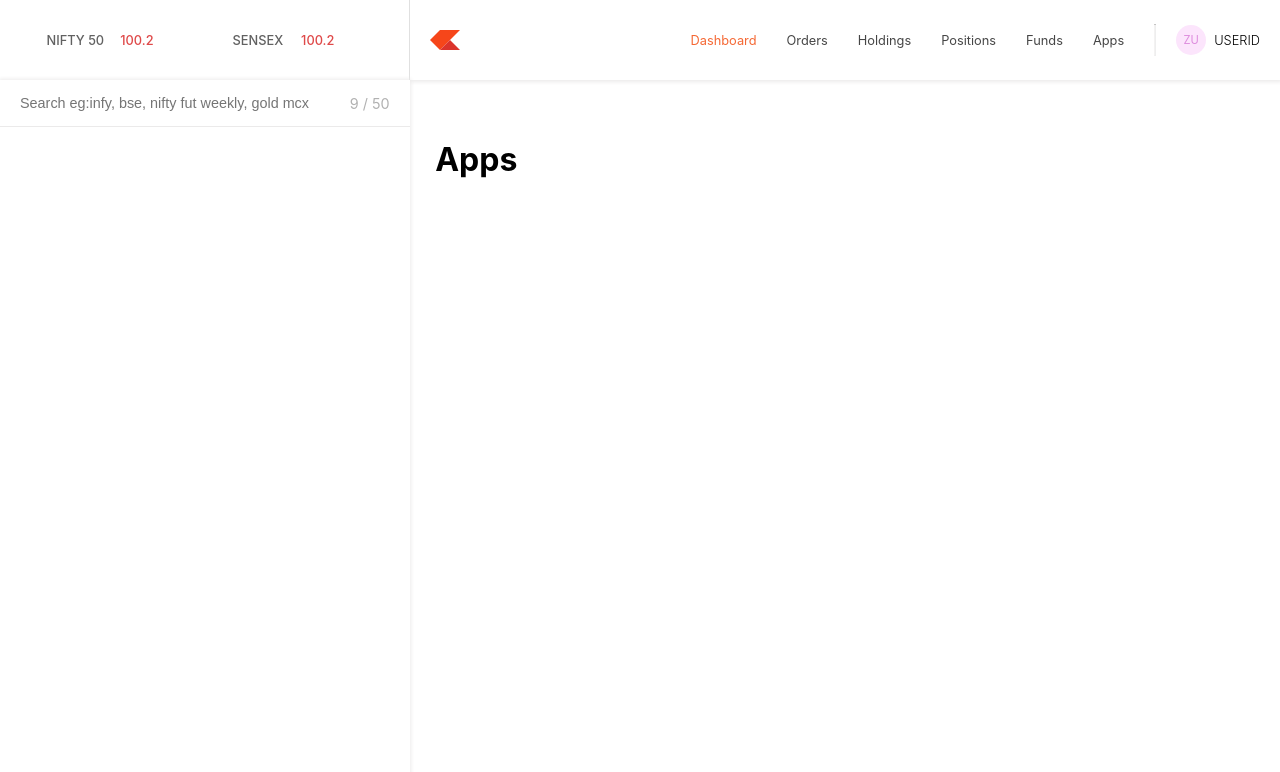
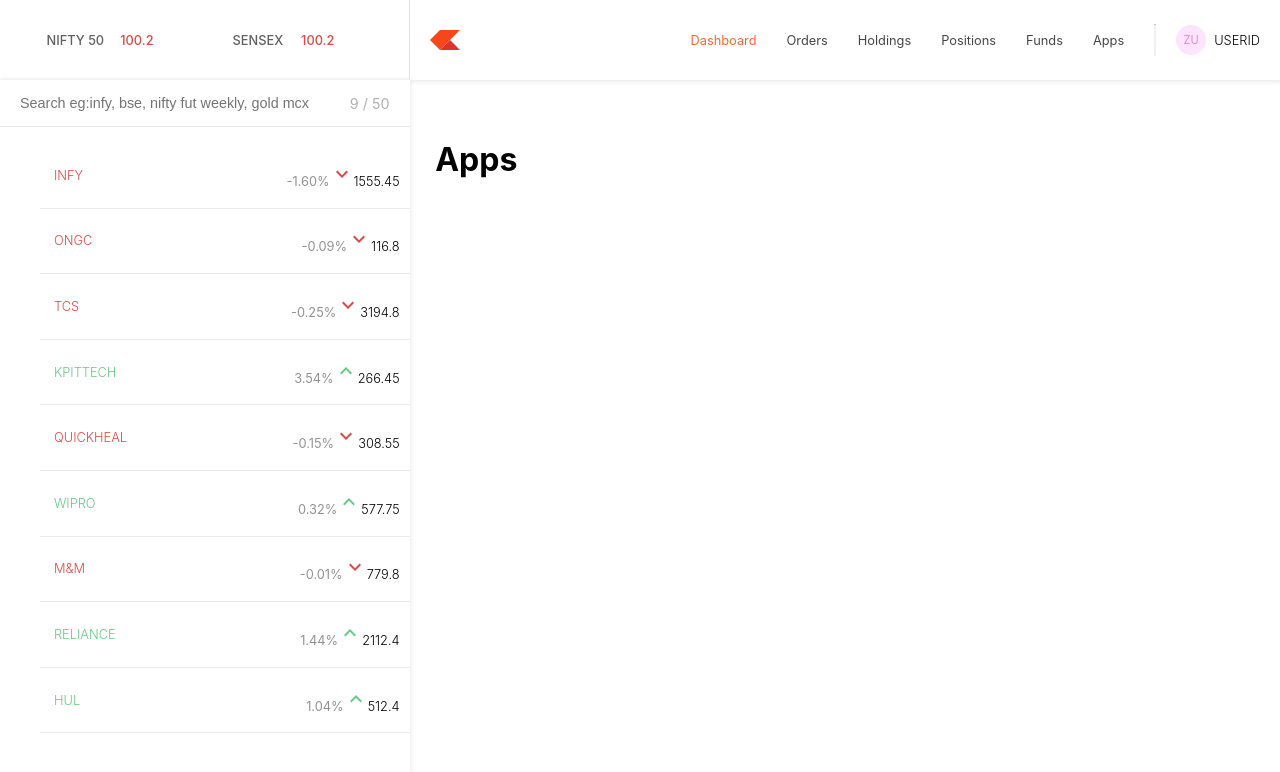
Before and after one commit to aditya-upadhyay-7/zerodha_clone, a React (Create React App) app in the folder dashboard/: page /apps in a window 1280 px wide. Shown: the top 772 px of the page. Built offline with nearby package versions, Linux system fonts and the light colour scheme.

Commit message:
WatchList Section Coded

```diff
--- a/dashboard/package.json
+++ b/dashboard/package.json
@@ -3,6 +3,10 @@
   "version": "0.1.0",
   "private": true,
   "dependencies": {
+    "@emotion/react": "^11.13.0",
+    "@emotion/styled": "^11.13.0",
+    "@mui/icons-material": "^5.16.6",
+    "@mui/material": "^5.16.6",
     "@testing-library/jest-dom": "^5.17.0",
     "@testing-library/react": "^13.4.0",
     "@testing-library/user-event": "^13.5.0",
--- a/dashboard/src/components/WatchList.js
+++ b/dashboard/src/components/WatchList.js
@@ -1,4 +1,9 @@
-import React from "react";
+import React, { useState } from "react";
+
+import { Tooltip, Grow } from "@mui/material";
+import { BarChartOutlined, KeyboardArrowDown, KeyboardArrowUp, MoreHoriz } from "@mui/icons-material";
+
+import { watchlist } from "../data/data";
 
 const WatchList = () => {
   return (
@@ -11,12 +16,70 @@
           placeholder="Search eg:infy, bse, nifty fut weekly, gold mcx"
           className="search"
         />
-        <span className="counts"> 9 / 50</span>
+        <span className="counts"> {watchlist.length} / 50</span>
       </div>
 
-      <ul className="list"></ul>
+      <ul className="list">
+        {watchlist.map((stock, index) => {
+          return <WatchListItem stock={stock} key={index} />;
+        })}
+      </ul>
     </div>
   );
 };
 
 export default WatchList;
+
+const WatchListItem = ({ stock }) => {
+  const [showWatchlistActions, setShowWatchlistActions] = useState(false);
+
+  const handleMouseEnter = (e) => {
+    setShowWatchlistActions(true);
+  };
+
+  const handleMouseLeave = (e) => {
+    setShowWatchlistActions(false);
+  };
+
+  return (
+    <li onMouseEnter={handleMouseEnter} onMouseLeave={handleMouseLeave}>
+      <div className="item">
+        <p className={stock.isDown ? "down" : "up"}>{stock.name}</p>
+        <div className="itemInfo">
+          <span className="percent">{stock.percent}</span>
+          {stock.isDown ? (
+            <KeyboardArrowDown className="down" />
+          ) : (
+            <KeyboardArrowUp className="up" />
+          )}
+          <span className="price">{stock.price}</span>
+        </div>
+      </div>
+        {showWatchlistActions && <WatchListActions uid={stock.name}/>}
+    </li>
+  );
+};
+
+const WatchListActions = ({uid}) => {
+  return(
+    <span className="actions">
+      <span>
+        <Tooltip title="Buy (B)" placement="top" arrow TransitionComponent={Grow}>
+          <button className="buy">Buy</button>
+        </Tooltip>
+
+        <Tooltip title="Sell (S)" placement="top" arrow TransitionComponent={Grow}>
+          <button className="sell">Sell</button>
+        </Tooltip>
+
+        <Tooltip title="Analytics (A)" placement="top" arrow TransitionComponent={Grow}>
+          <button className="action"><BarChartOutlined className="icon"/></button>
+        </Tooltip>
+
+        <Tooltip title="More" placement="top" arrow TransitionComponent={Grow}>
+          <button className="action"><MoreHoriz className="icon"/></button>
+        </Tooltip>
+      </span>
+    </span>
+  )
+}
```
Also changed, not shown: 1 other file (tests, documents, lock files or other folders).
